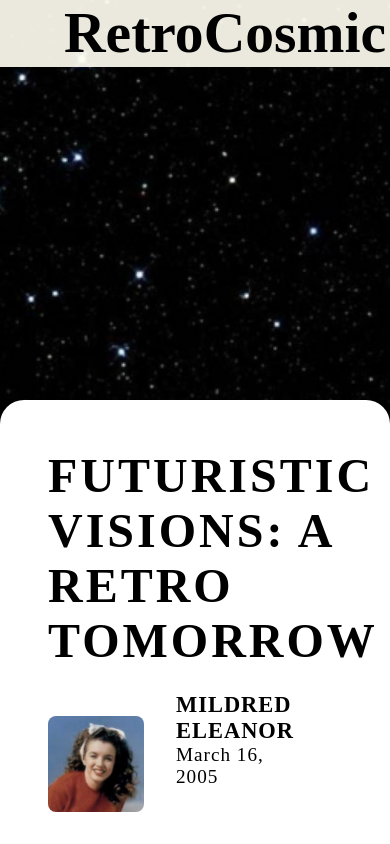
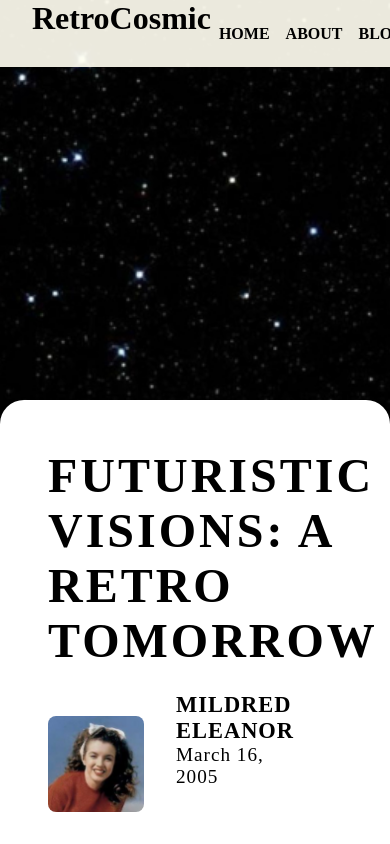
Before and after one commit to NisreenSalameh/blog-webpage, a plain HTML site: page index.html in a window 390 px wide. Shown: the top 844 px of the page. Drawn offline with Linux system fonts and the light colour scheme; a web font is replaced by a local one.

Commit message:
Added the responsiveness part

```diff
--- a/styles.css
+++ b/styles.css
@@ -204,3 +204,28 @@ footer{
     color:white;
     margin: 2rem 0;
 }
+
+
+/********Responsiveness********/
+
+/*Ipad*/
+@media screen and (max-width: 768px) {
+    .nav-bar ul a {
+        font-size: 1rem;
+        padding: 0.5rem;
+    }
+}
+
+
+/*Iphone 12 pro max*/
+@media screen and (max-width: 390px) {
+    h1{
+        font-size: 2rem;
+    }
+    .nav-bar{
+        padding: 0 2rem;
+    }
+    main .content .content-img-container{
+        height: 25rem;
+    }
+}
```
